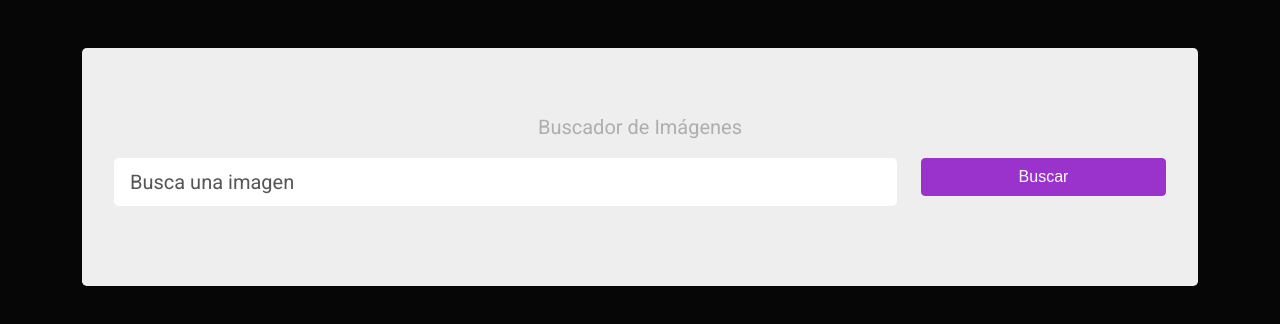
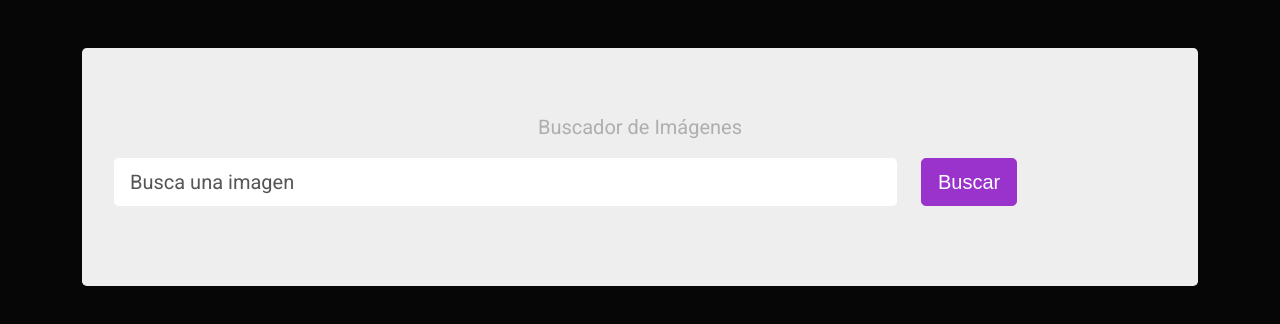
Before and after one commit to sshradamanthys/udemy-pixabay, a React (Create React App) app: page / in a window 1280 px wide. Shown: the top 324 px of the page. Built offline with nearby package versions, Linux system fonts and the light colour scheme; a web font is replaced by a local one.

Commit message:
state para el termino de busqueda

```diff
--- /dev/null
+++ b/src/components/Error.js
@@ -0,0 +1,5 @@
+const Error = ({ msg }) => (
+  <p className="my-3 p-4 text-center alert alert-primary">{msg}</p>
+);
+
+export default Error;
--- a/src/components/Form.js
+++ b/src/components/Form.js
@@ -1,22 +1,35 @@
+import { useState } from "react";
+import Error from "./Error";
+
 const Form = () => {
+  const [state, setState] = useState("");
+  const [error, setError] = useState(false);
+
+  const handleSubmit = (e) => {
+    e.preventDefault();
+    if (state.trim() === "") {
+      setError(true);
+    }
+    setError(false);
+    // setSearch(state);
+  };
+
   return (
-    <form>
+    <form onSubmit={handleSubmit}>
       <div className="row">
         <div className="form-group col-md-9">
           <input
             type="text"
             className="form-control form-control-lg"
             placeholder="Busca una imagen"
+            onChange={(e) => setState(e.target.value)}
           />
         </div>
         <div className="form-group col-md-3 mx-auto">
-          <input
-            type="submit"
-            className="btn btn-info btn-block"
-            value="Buscar"
-          />
+          <input type="submit" className="btn btn-info btn-lg" value="Buscar" />
         </div>
       </div>
+      {error ? <Error msg="Agrega un término de búsqueda" /> : null}
     </form>
   );
 };
```
